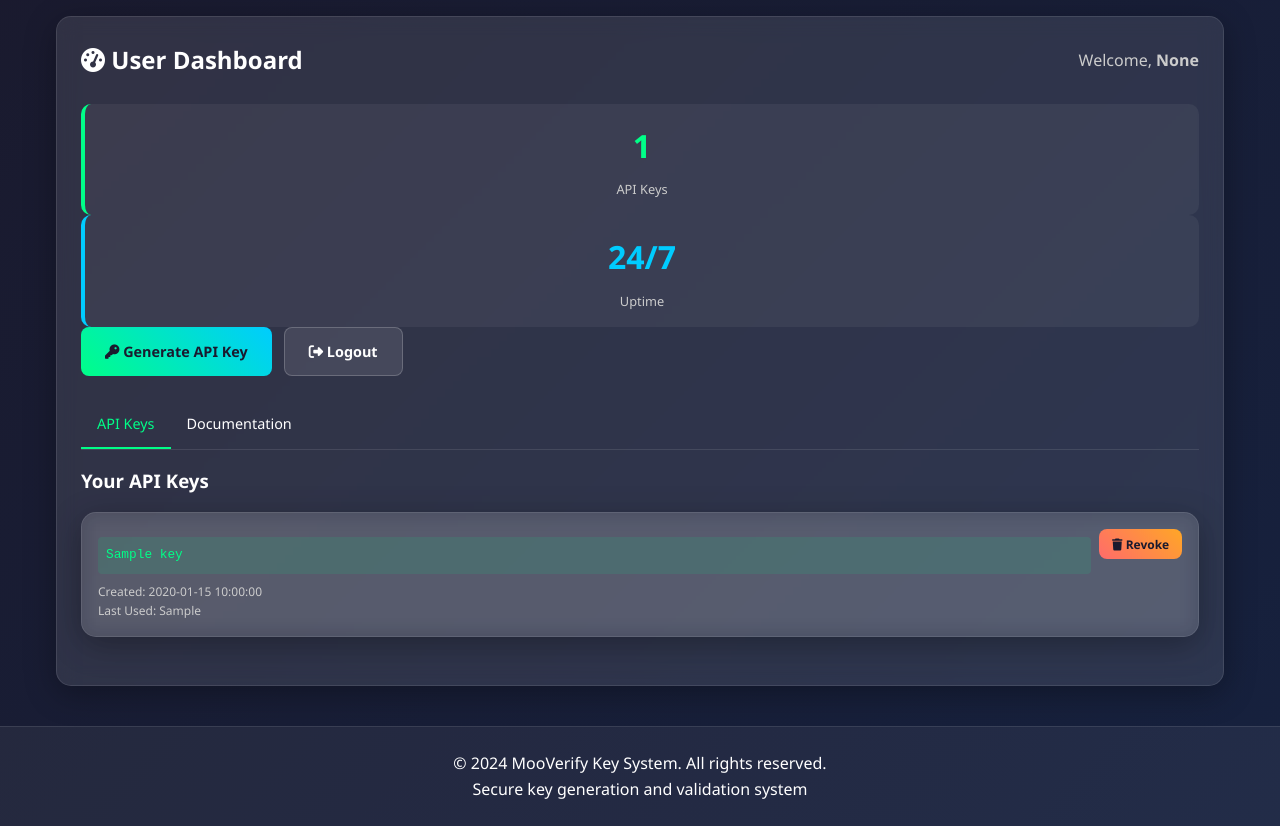
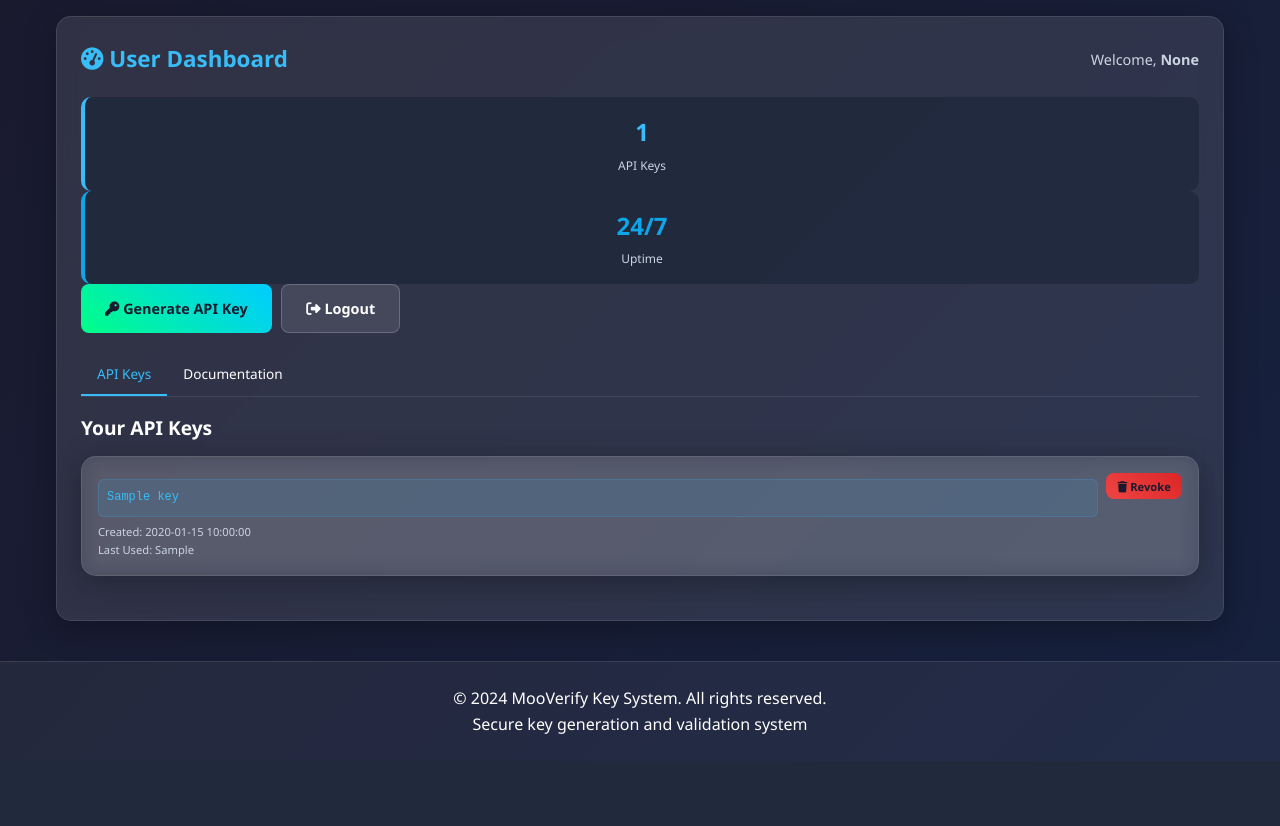
Before and after one commit to VortexBypass/Site, a Flask app: template templates/user_dashboard.html in a window 1280 px wide. Shown: the part 71-897 px from the top of the page. After the commit the page ends 805 px from the top, so only its background shows below. Run offline with Flask 3, Linux system fonts and the light colour scheme; the template is opened without the code that fills it: most values are stand-ins (such as "Sample title", 1, 10 or a date in 2020).

Commit message:
Update user_dashboard.html

```diff
--- a/templates/user_dashboard.html
+++ b/templates/user_dashboard.html
@@ -6,96 +6,119 @@
 <style>
     .stats-grid {
         display: grid;
-        grid-template-columns: repeat(auto-fit, minmax(200px, 1fr));
-        gap: 1rem;
-        margin-bottom: 1.5rem;
+        grid-template-columns: repeat(auto-fit, minmax(160px, 1fr));
+        gap: 0.75rem;
+        margin-bottom: 1.25rem;
     }
 
     .stat-card {
-        background: rgba(255, 255, 255, 0.05);
+        background: rgba(30, 41, 59, 0.8);
         padding: 1rem;
         border-radius: 10px;
         text-align: center;
-        border-left: 4px solid #00ff88;
+        border-left: 4px solid #38bdf8;
     }
 
     .stat-card.info {
-        border-left-color: #00ccff;
+        border-left-color: #0ea5e9;
     }
 
     .stat-number {
-        font-size: 2rem;
+        font-size: 1.5rem;
         font-weight: bold;
-        margin-bottom: 0.5rem;
+        margin-bottom: 0.25rem;
     }
 
     .stat-label {
-        color: #ccc;
-        font-size: 0.8rem;
+        color: #cbd5e1;
+        font-size: 0.75rem;
     }
 
     .action-buttons {
         display: flex;
-        gap: 0.75rem;
-        margin-bottom: 1.5rem;
+        gap: 0.6rem;
+        margin-bottom: 1.25rem;
         flex-wrap: wrap;
     }
 
     .api-key {
         font-family: 'Courier New', monospace;
-        background: rgba(0, 255, 136, 0.1);
+        background: rgba(56, 189, 248, 0.1);
         padding: 0.5rem;
-        border-radius: 4px;
-        color: #00ff88;
+        border-radius: 6px;
+        color: #38bdf8;
         word-break: break-all;
-        margin: 0.5rem 0;
-        font-size: 0.8rem;
+        margin: 0.4rem 0;
+        font-size: 0.75rem;
+        border: 1px solid rgba(56, 189, 248, 0.2);
     }
 
     .btn-small {
-        padding: 0.4rem 0.8rem;
-        font-size: 0.75rem;
+        padding: 0.35rem 0.7rem;
+        font-size: 0.7rem;
     }
 
     .btn-danger {
-        background: linear-gradient(45deg, #ff6b6b, #ffa726);
+        background: linear-gradient(45deg, #ef4444, #dc2626);
     }
 
     .code-block {
-        background: #1a1a2e;
-        border: 1px solid rgba(255, 255, 255, 0.1);
+        position: relative;
+        background: #1e293b;
+        border: 1px solid rgba(100, 116, 139, 0.3);
         border-radius: 8px;
         padding: 1rem;
-        margin: 1rem 0;
+        margin: 0.75rem 0;
         font-family: 'Courier New', monospace;
-        font-size: 0.8rem;
-        line-height: 1.4;
+        font-size: 0.75rem;
+        line-height: 1.3;
         overflow-x: auto;
         white-space: pre-wrap;
+        color: #e2e8f0;
+    }
+
+    .copy-btn {
+        position: absolute;
+        top: 0.5rem;
+        right: 0.5rem;
+        background: rgba(30, 41, 59, 0.9);
+        border: 1px solid rgba(100, 116, 139, 0.4);
+        color: #cbd5e1;
+        padding: 0.3rem 0.6rem;
+        border-radius: 4px;
+        cursor: pointer;
+        font-size: 0.7rem;
+        transition: all 0.2s ease;
+    }
+
+    .copy-btn:hover {
+        background: rgba(56, 189, 248, 0.2);
+        color: #38bdf8;
     }
 
     .tab-container {
-        margin: 1.5rem 0;
+        margin: 1.25rem 0;
     }
 
     .tabs {
         display: flex;
-        border-bottom: 1px solid rgba(255, 255, 255, 0.1);
+        border-bottom: 1px solid rgba(100, 116, 139, 0.3);
         margin-bottom: 1rem;
         flex-wrap: wrap;
     }
 
     .tab {
-        padding: 0.75rem 1rem;
+        padding: 0.6rem 1rem;
         cursor: pointer;
         border-bottom: 2px solid transparent;
-        font-size: 0.9rem;
+        font-size: 0.85rem;
         white-space: nowrap;
+        transition: all 0.2s ease;
     }
 
     .tab.active {
-        border-bottom: 2px solid #00ff88;
-        color: #00ff88;
+        border-bottom: 2px solid #38bdf8;
+        color: #38bdf8;
     }
 
     .tab-content {
@@ -168,22 +191,22 @@
 {% block content %}
 <div class="container">
     <div class="card">
-        <div style="display: flex; justify-content: space-between; align-items: center; margin-bottom: 1.5rem; flex-wrap: wrap; gap: 1rem;">
-            <h1 style="font-size: 1.5rem;"><i class="fas fa-tachometer-alt"></i> User Dashboard</h1>
-            <div style="color: #ccc;">
+        <div style="display: flex; justify-content: space-between; align-items: center; margin-bottom: 1.25rem; flex-wrap: wrap; gap: 0.75rem;">
+            <h1 style="font-size: 1.4rem; color: #38bdf8;"><i class="fas fa-tachometer-alt"></i> User Dashboard</h1>
+            <div style="color: #cbd5e1; font-size: 0.9rem;">
                 Welcome, <strong>{{ session.get('user_username') }}</strong>
             </div>
         </div>
 
         <div class="stats-grid">
             <div class="stat-card">
-                <div class="stat-number" style="color: #00ff88;">
+                <div class="stat-number" style="color: #38bdf8;">
                     {{ user_data.api_keys|length if user_data.api_keys else 0 }}
                 </div>
                 <div class="stat-label">API Keys</div>
             </div>
             <div class="stat-card info">
-                <div class="stat-number" style="color: #00ccff;">24/7</div>
+                <div class="stat-number" style="color: #0ea5e9;">24/7</div>
                 <div class="stat-label">Uptime</div>
             </div>
         </div>
@@ -204,14 +227,14 @@
             </div>
 
             <div id="api-keys-tab" class="tab-content active">
-                <h3 style="margin-bottom: 1rem;">Your API Keys</h3>
+                <h3 style="margin-bottom: 0.75rem; font-size: 1.2rem;">Your API Keys</h3>
                 {% if user_data.api_keys %}
                     {% for api_key in user_data.api_keys %}
-                    <div class="card" style="margin-bottom: 1rem; padding: 1rem;">
+                    <div class="card" style="margin-bottom: 0.75rem; padding: 1rem;">
                         <div style="display: flex; justify-content: space-between; align-items: flex-start; flex-wrap: wrap; gap: 0.5rem;">
                             <div style="flex: 1; min-width: 200px;">
                                 <div class="api-key">{{ api_key.key }}</div>
-                                <div style="color: #ccc; font-size: 0.75rem; margin-top: 0.5rem;">
+                                <div style="color: #cbd5e1; font-size: 0.7rem; margin-top: 0.4rem;">
                                     Created: {{ api_key.created_at }}
                                     {% if api_key.last_used %}
                                     <br>Last Used: {{ api_key.last_used }}
@@ -225,21 +248,21 @@
                     </div>
                     {% endfor %}
                 {% else %}
-                <div style="text-align: center; padding: 2rem; color: #ccc;">
-                    <i class="fas fa-key" style="font-size: 2rem; margin-bottom: 1rem;"></i>
-                    <p>No API keys generated yet</p>
+                <div style="text-align: center; padding: 1.5rem; color: #cbd5e1;">
+                    <i class="fas fa-key" style="font-size: 1.5rem; margin-bottom: 0.75rem; color: #64748b;"></i>
+                    <p style="font-size: 0.9rem;">No API keys generated yet</p>
                 </div>
                 {% endif %}
             </div>
 
             <div id="documentation-tab" class="tab-content">
-                <h3 style="margin-bottom: 1rem;">Integration Documentation</h3>
+                <h3 style="margin-bottom: 0.75rem; font-size: 1.2rem;">Integration Documentation</h3>
 
                 <div class="card">
-                    <h4 style="margin-bottom: 0.75rem;"><i class="fas fa-code"></i> Complete Lua Implementation</h4>
-                    <p style="margin-bottom: 1rem; color: #ccc;">Here's the full implementation for integrating MooVerify into your Lua scripts:</p>
+                    <h4 style="margin-bottom: 0.6rem; font-size: 1.1rem;"><i class="fas fa-code"></i> Complete Lua Implementation</h4>
+                    <p style="margin-bottom: 0.75rem; color: #cbd5e1; font-size: 0.9rem;">Here's the full implementation for integrating MooVerify into your Lua scripts:</p>
 
-                    <div class="code-block">local MooVerify = {}
+                    <div class="code-block" id="code1">local MooVerify = {}
 MooVerify.APIBaseURL = "https://carminestoat.onpella.app"
 MooVerify.APIKey = "YOUR_API_KEY_HERE"  -- Replace with your actual API key
 
@@ -443,5 +461,23 @@ end</div>
             });
         }
     }
+
+    function copyCode(elementId) {
+        const codeElement = document.getElementById(elementId);
+        const text = codeElement.textContent;
+
+        navigator.clipboard.writeText(text).then(() => {
+            const originalText = event.target.textContent;
+            event.target.textContent = 'Copied!';
+            event.target.style.background = 'rgba(34, 197, 94, 0.2)';
+            event.target.style.color = '#22c55e';
+
+            setTimeout(() => {
+                event.target.textContent = originalText;
+                event.target.style.background = 'rgba(30, 41, 59, 0.9)';
+                event.target.style.color = '#cbd5e1';
+            }, 2000);
+        });
+    }
 </script>
 {% endblock %}
```
Also changed, not shown: other parts of templates/user_dashboard.html (+14 -19 lines).
